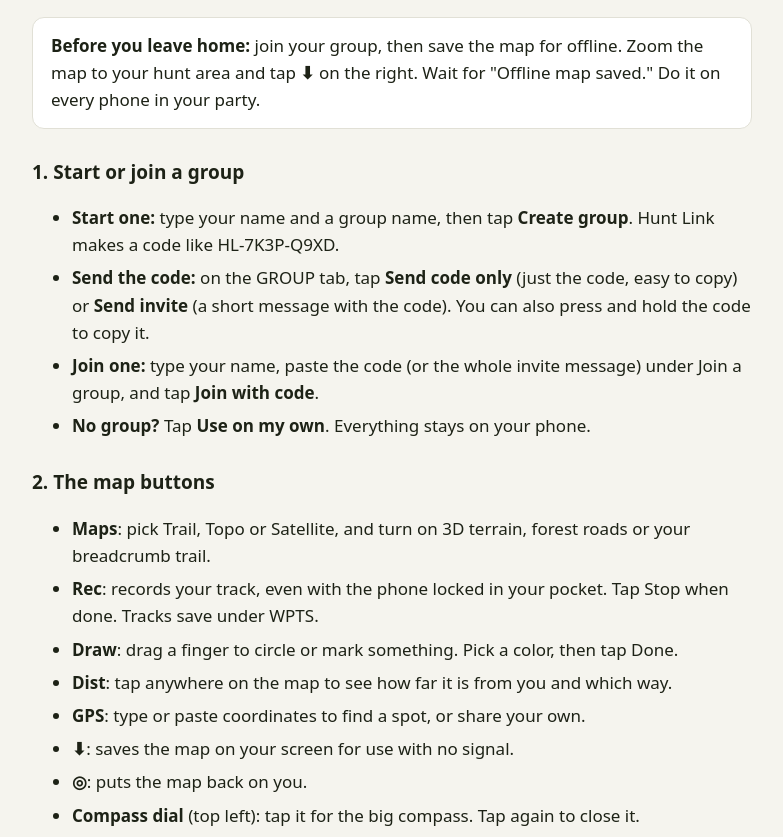
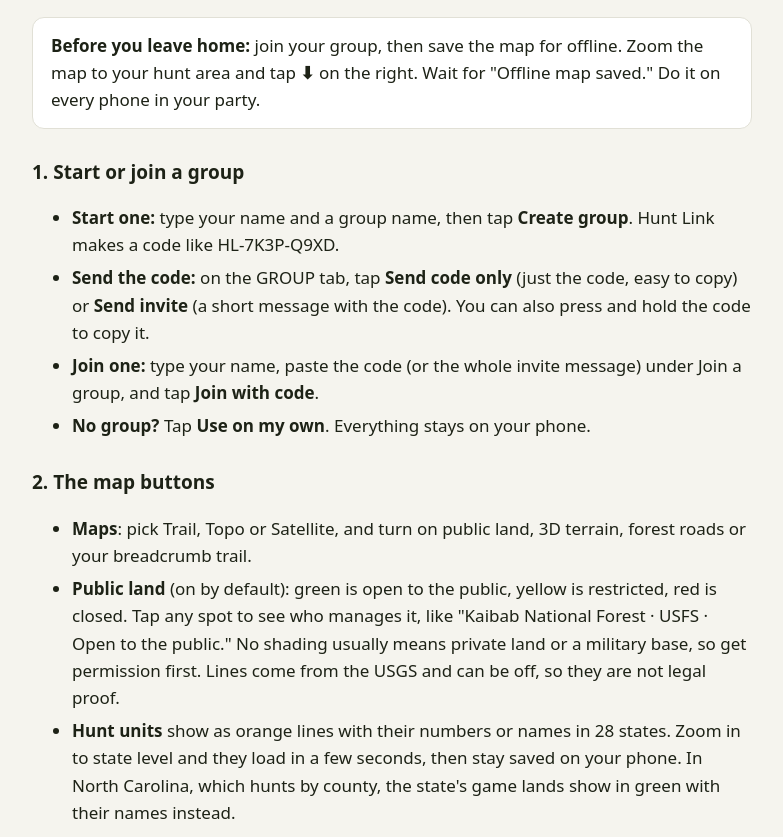
Before and after one commit to billmccord11-svg/huntlink, a plain HTML site: page howto.html in a window 1280 px wide. Shown: the part 111-948 px from the top of the page, without its empty margins (248-1031 px from the left). Drawn offline with Linux system fonts and the light colour scheme.

Commit message:
Add files via upload

```diff
--- a/howto.html
+++ b/howto.html
@@ -35,7 +35,9 @@
 
 <h2>2. The map buttons</h2>
 <ul>
-  <li><b>Maps</b>: pick Trail, Topo or Satellite, and turn on 3D terrain, forest roads or your breadcrumb trail.</li>
+  <li><b>Maps</b>: pick Trail, Topo or Satellite, and turn on public land, 3D terrain, forest roads or your breadcrumb trail.</li>
+  <li><strong>Public land</strong> (on by default): green is open to the public, yellow is restricted, red is closed. Tap any spot to see who manages it, like "Kaibab National Forest · USFS · Open to the public." No shading usually means private land or a military base, so get permission first. Lines come from the USGS and can be off, so they are not legal proof.</li>
+  <li><strong>Hunt units</strong> show as orange lines with their numbers or names in 28 states. Zoom in to state level and they load in a few seconds, then stay saved on your phone. In North Carolina, which hunts by county, the state's game lands show in green with their names instead.</li>
   <li><b>Rec</b>: records your track, even with the phone locked in your pocket. Tap Stop when done. Tracks save under WPTS.</li>
   <li><b>Draw</b>: drag a finger to circle or mark something. Pick a color, then tap Done.</li>
   <li><b>Dist</b>: tap anywhere on the map to see how far it is from you and which way.</li>
```
Also changed, not shown: privacy.html (+2 -1 lines).
